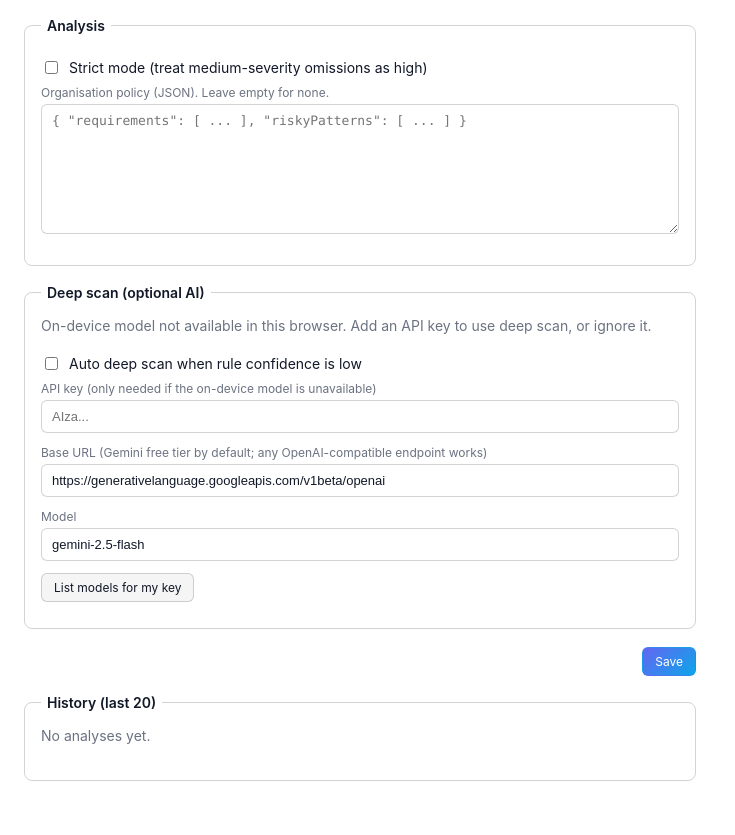
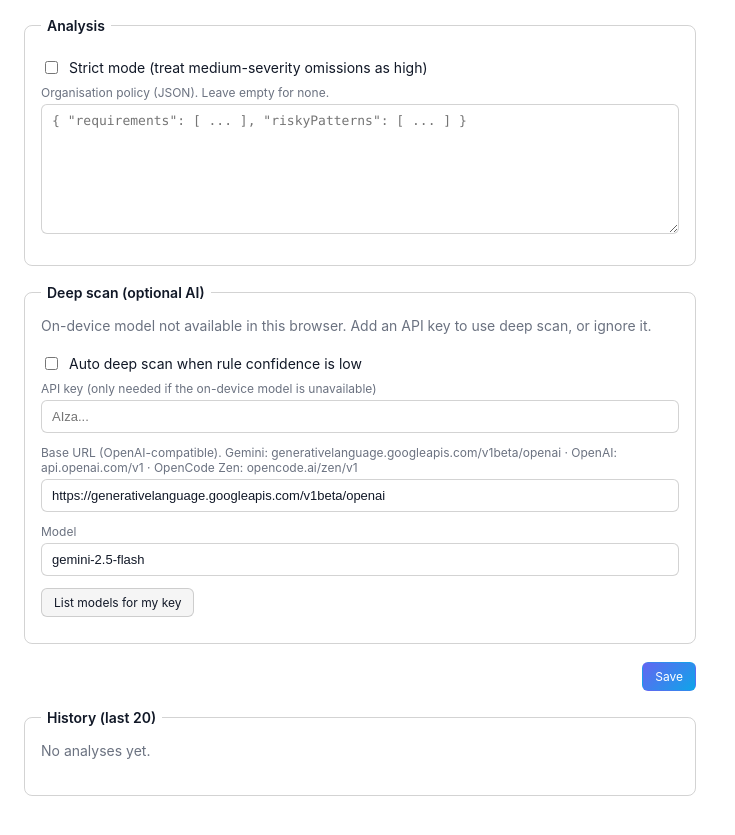
Before and after one commit to Ejajaka/vector, a website with bundled scripts: page options.html in a window 1280 px wide. Shown: the part 69-904 px from the top of the page, without its empty margins (0-735 px from the left). Built offline with nearby package versions, Linux system fonts and the light colour scheme; some packages are replaced by stand-ins of ours.

Commit message:
v0.5.4: allow opencode.ai host (OpenCode Zen OpenAI-compatible endpoint)

```diff
--- a/options.html
+++ b/options.html
@@ -47,7 +47,7 @@
       <input id="key" type="password" placeholder="AIza..." autocomplete="off" />
     </label>
     <label class="field">
-      <span>Base URL (Gemini free tier by default; any OpenAI-compatible endpoint works)</span>
+      <span>Base URL (OpenAI-compatible). Gemini: generativelanguage.googleapis.com/v1beta/openai &middot; OpenAI: api.openai.com/v1 &middot; OpenCode Zen: opencode.ai/zen/v1</span>
       <input id="url" type="text" placeholder="https://generativelanguage.googleapis.com/v1beta/openai" />
     </label>
     <label class="field">
--- a/package.json
+++ b/package.json
@@ -1,6 +1,6 @@
 {
   "name": "vector",
-  "version": "0.5.3",
+  "version": "0.5.4",
   "description": "Pre-generation security diagnosis of cloud infrastructure prompts using NLP. Chrome extension + CLI. Fully offline, zero dependencies.",
   "private": true,
   "scripts": {
```
Also changed, not shown: manifest.json.
